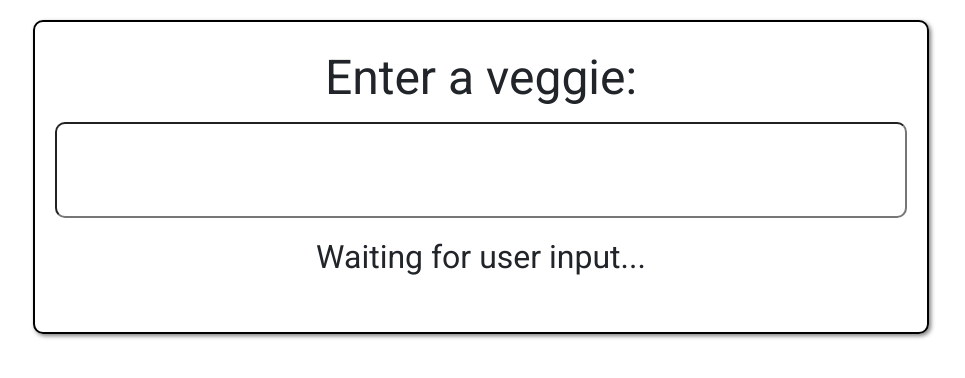
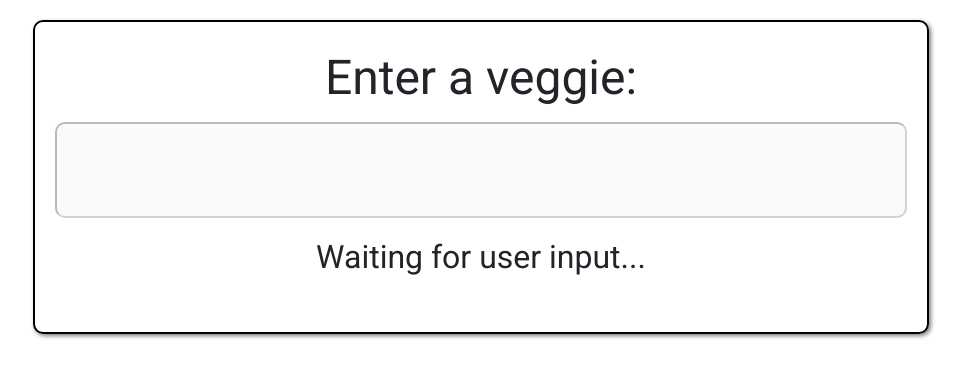
Before and after one commit to logicalRoute/garden-buddy, a React (Create React App) app: page / in a window 1280 px wide. Shown: the top 378 px of the page, without its empty margins (159-1124 px from the left). Built offline with nearby package versions, Linux system fonts and the light colour scheme; no server answers.

Commit message:
Added loadtime

```diff
--- a/src/components/App.js
+++ b/src/components/App.js
@@ -18,7 +18,8 @@ class App extends Component {
       data: [],
       searchTerm: '',
       dataPass: {},
-      errorMessage: 'Waiting for user input...'
+      errorMessage: 'Waiting for user input...',
+      isLoaded: false
     };
     this.onSubmit = this.onSubmit.bind(this);
   }
@@ -26,7 +27,7 @@ class App extends Component {
   componentDidMount = () => {
     axios.get('https://garden-buddy-backend.herokuapp.com/veggies')
     .then((response) => {
-      this.setState({ data: response.data})
+      this.setState({ data: response.data, isLoaded: true})
       console.log(this.state.data);
     })
     .catch(function (error) {
@@ -58,12 +59,13 @@ class App extends Component {
   }
 
   render() {
+    return (
 
-    return (
     <div className="App">
       <SearchBar
         onSubmit={this.onSubmit}
         errorMessage={this.state.errorMessage}
+        shouldLoad={this.state.isLoaded}
       />
       {this.state.searchTerm &&
         <div className="container">
--- a/src/components/SearchBar.js
+++ b/src/components/SearchBar.js
@@ -21,7 +21,9 @@ class SearchBar extends Component {
           <input
             type="text"
             value={this.state.searchTerm}
-            onChange={(e) => this.setState({searchTerm: e.target.value})}/>
+            onChange={(e) => this.setState({searchTerm: e.target.value})}
+            disabled={!this.props.shouldLoad}
+          />
           <p>{this.props.errorMessage}</p>
         </form>
       </div>
```
